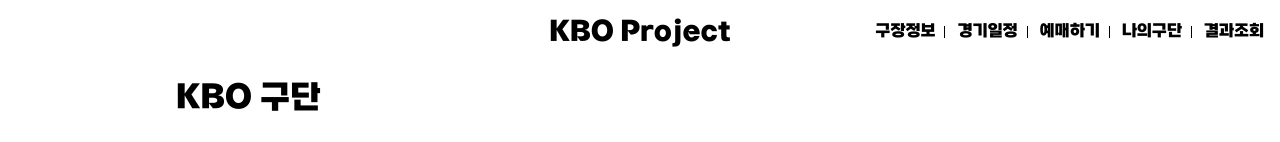
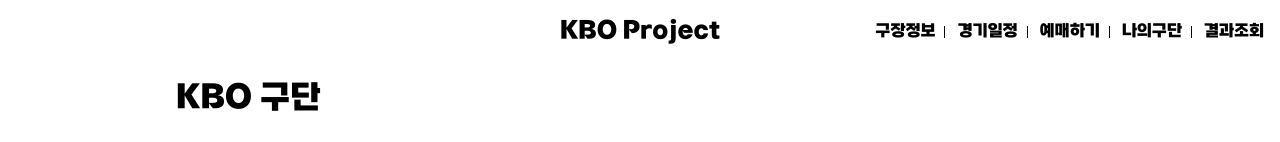
Before and after one commit to tkdals5879/kboProject2, a React (Create React App) app: page / in a window 1280 px wide. Shown: the top 142 px of the page. Built offline with nearby package versions, Linux system fonts and the light colour scheme.

Commit message:
h1 font size

```diff
--- a/src/css/layout/layout.css
+++ b/src/css/layout/layout.css
@@ -20,7 +20,7 @@
   left: 50%;
   transform: translate(-50%, -50%);
   cursor: pointer;
-  font-size: 1.7rem;
+  font-size: 1.5rem;
 }
 .layoutWrap .fixedHeader .topNavWrap {
   display: none;
--- a/src/css/layout/layout.scss
+++ b/src/css/layout/layout.scss
@@ -20,7 +20,7 @@
             left: 50%;
             transform: translate(-50%, -50%);
             cursor: pointer;
-            font-size: 1.7rem;
+            font-size: 1.5rem;
         }
 
         .topNavWrap {
```
